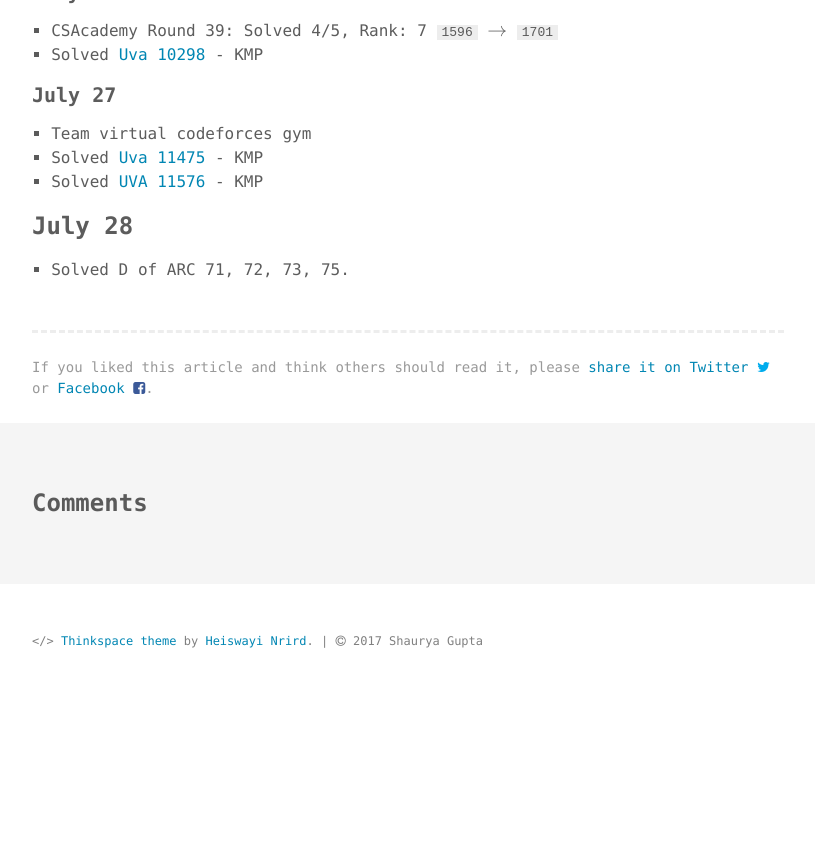
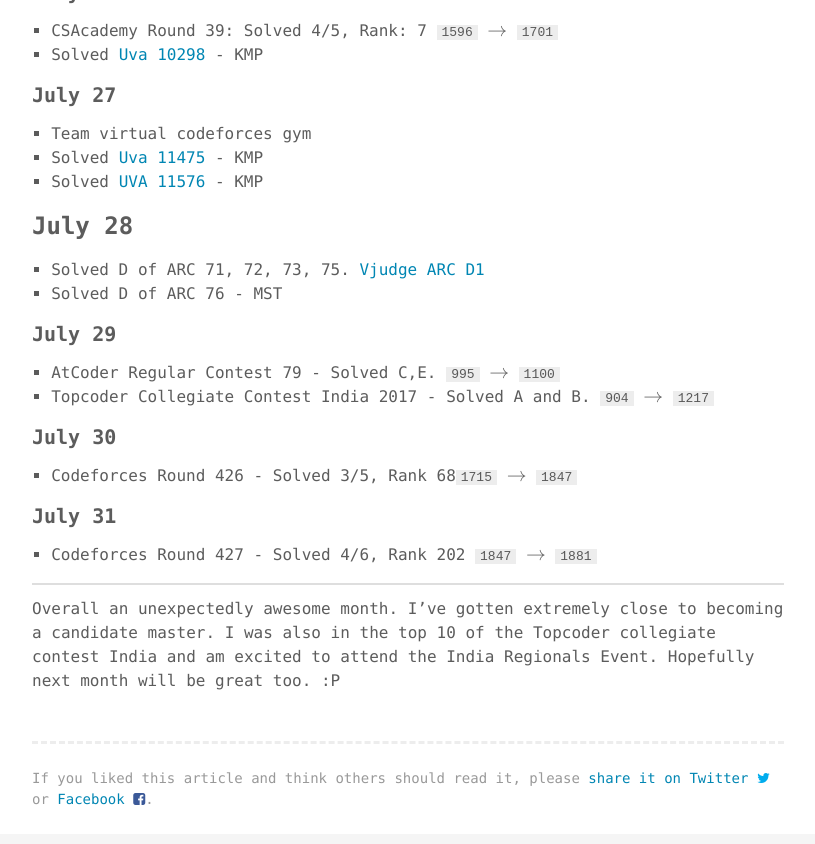
Before and after one commit to vishwesh5/shauryab98.github.io, a Jekyll site: the page built from _posts/2017-07-28-competitive-journal-july.md, in a window 1280 px wide and 900 px high, scrolled down 3886 px. Shown: the top 844 px of the window, without its empty margins (232-1047 px from the left). Built offline with Jekyll 4.4.1, drawn with Linux system fonts in a browser that asks for light colours; Markdown is read by kramdown in place of the engine named in the settings; formulas are drawn with MathJax 3; comment, search, counter and statistics services are not loaded; before the commit the page ends 4584 px from its top, so only the background shows below that.

Commit message:
updated post

```diff
--- a/_config.yml
+++ b/_config.yml
@@ -16,7 +16,7 @@ comments: true
 
 # Build settings
 permalink   : /:year/:title/
-markdown    : maruku
+markdown    : kramdown
 highlighter : rouge
 
 source: ./
--- a/_posts/2017-07-28-competitive-journal-july.md
+++ b/_posts/2017-07-28-competitive-journal-july.md
@@ -6,6 +6,7 @@ comments: true
 keywords: "competitive programming, journal"
 use_math: true
 ---
+
 
 #### Ratings
 * Codeforces - ``1652``
@@ -150,4 +151,19 @@ Solved C
 
 
 ### July 28
-* Solved D of ARC 71, 72, 73, 75.
+* Solved D of ARC 71, 72, 73, 75. [Vjudge ARC D1](https://vjudge.net/contest/173814)
+* Solved D of ARC 76 - MST
+
+#### July 29
+* AtCoder Regular Contest 79 - Solved C,E. ``995`` $\rightarrow$ ``1100``
+* Topcoder Collegiate Contest India 2017 - Solved A and B. ``904`` $\rightarrow$ ``1217``
+
+#### July 30
+* Codeforces Round 426 - Solved 3/5, Rank 68``1715`` $\rightarrow$ ``1847``
+
+#### July 31
+* Codeforces Round 427 - Solved 4/6, Rank 202 ``1847`` $\rightarrow$ ``1881``
+
+---
+
+Overall an unexpectedly awesome month. I've gotten extremely close to becoming a candidate master. I was also in the top 10 of the Topcoder collegiate contest India and am excited to attend the India Regionals Event. Hopefully next month will be great too. :P
```
